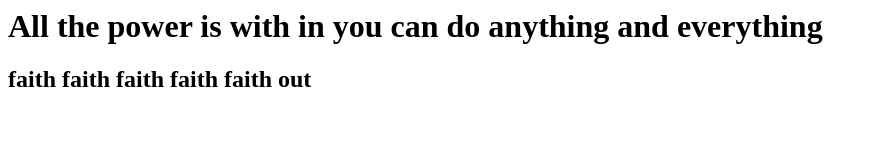
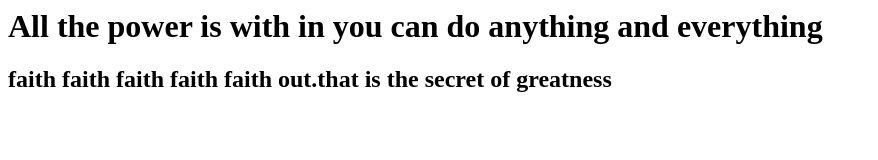
Before and after one commit to Malli120391/firstgitrepo, a plain HTML site: page index.html in a window 1280 px wide. Shown: the whole page, without its empty margins (0-878 px from the left). Drawn offline with Linux system fonts and the light colour scheme.

Commit message:
Update index.html
Edited the 2nd quote

```diff
--- a/index.html
+++ b/index.html
@@ -1,6 +1,6 @@
 <html>
 	<body>
 		<h1>All the power is with in you can do anything and everything</h1>
-		<h2>faith faith faith faith faith out</h2>
+		<h2>faith faith faith faith faith out.that is the secret of greatness</h2>
 	</body>
 </html>
```
